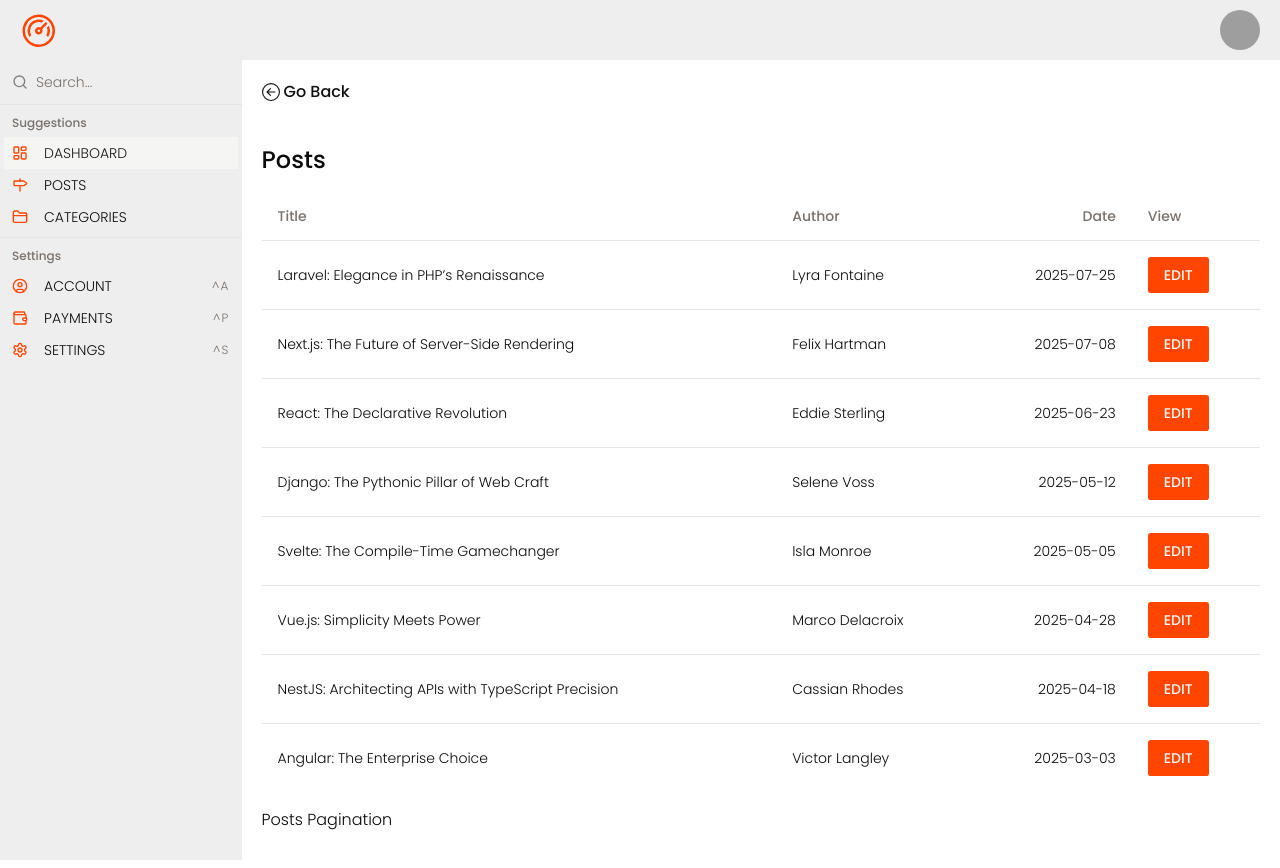
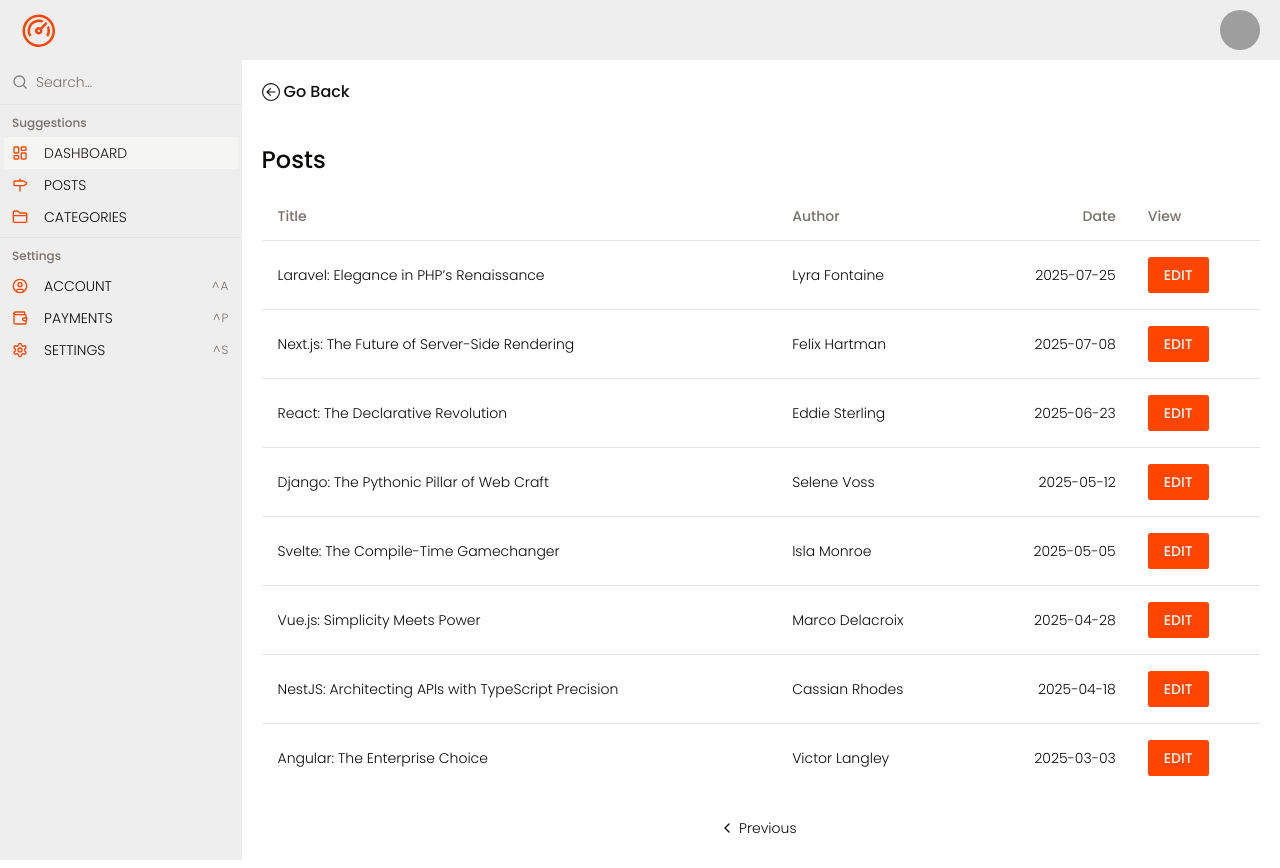
Before and after one commit to Nimira43/Tabularium, a Next.js app: page /posts in a window 1280 px wide. Built offline with nearby package versions, Linux system fonts and the light colour scheme; grey boxes are pictures that could not be loaded; a web font is replaced by a local one.

Commit message:
PostsPgination - 1

```diff
--- a/components/posts/PostsPagination.tsx
+++ b/components/posts/PostsPagination.tsx
@@ -1,6 +1,14 @@
+import { Pagination, PaginationContent, PaginationItem, PaginationPrevious } from '../ui/pagination'
+
 const PostsPagination = () => {
   return (
-    <div>Posts Pagination</div>
+    <Pagination>
+      <PaginationContent>
+        <PaginationItem>
+          <PaginationPrevious href='#' />
+        </PaginationItem>
+      </PaginationContent>
+    </Pagination>
   )
 }
 
```
